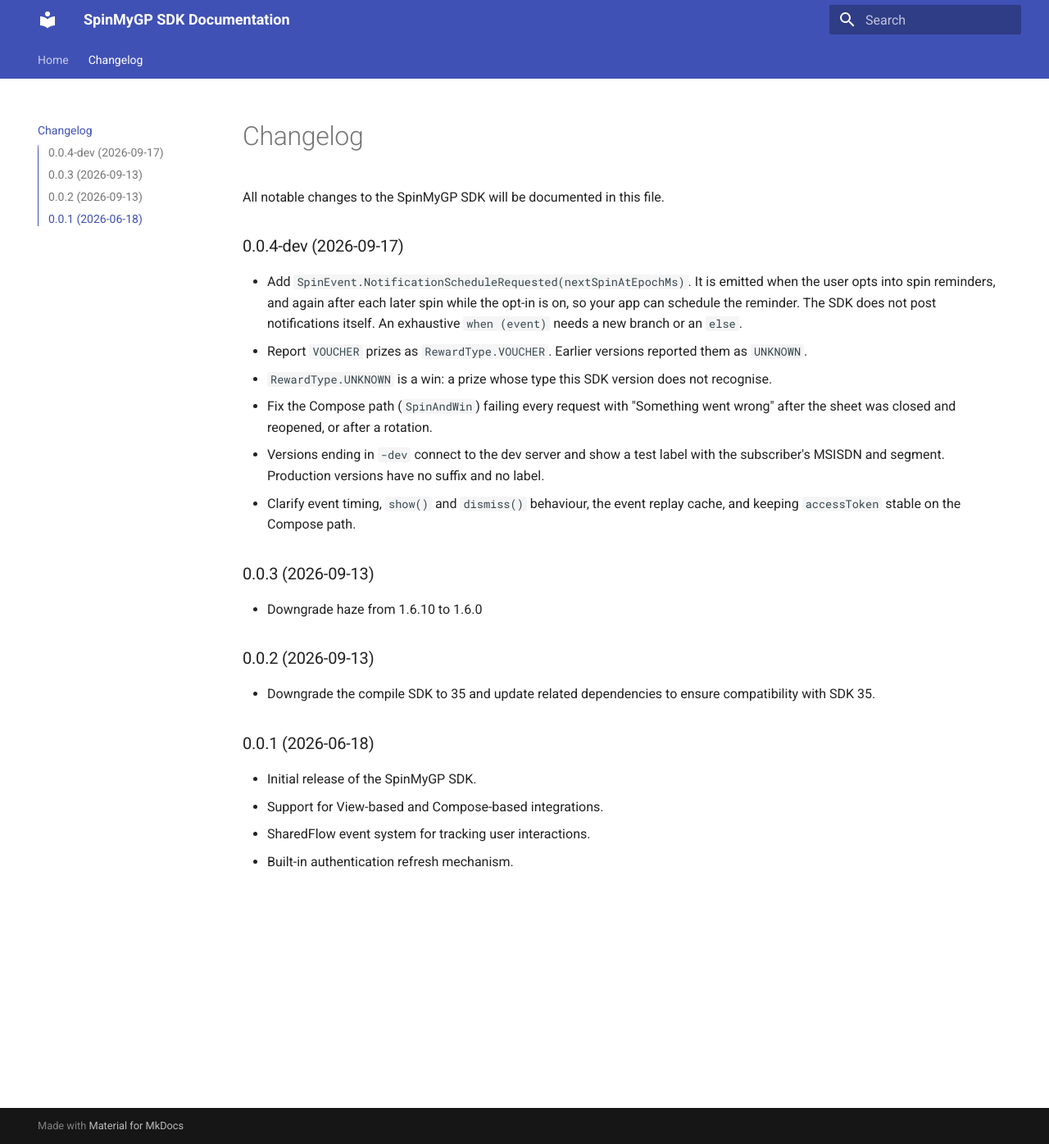
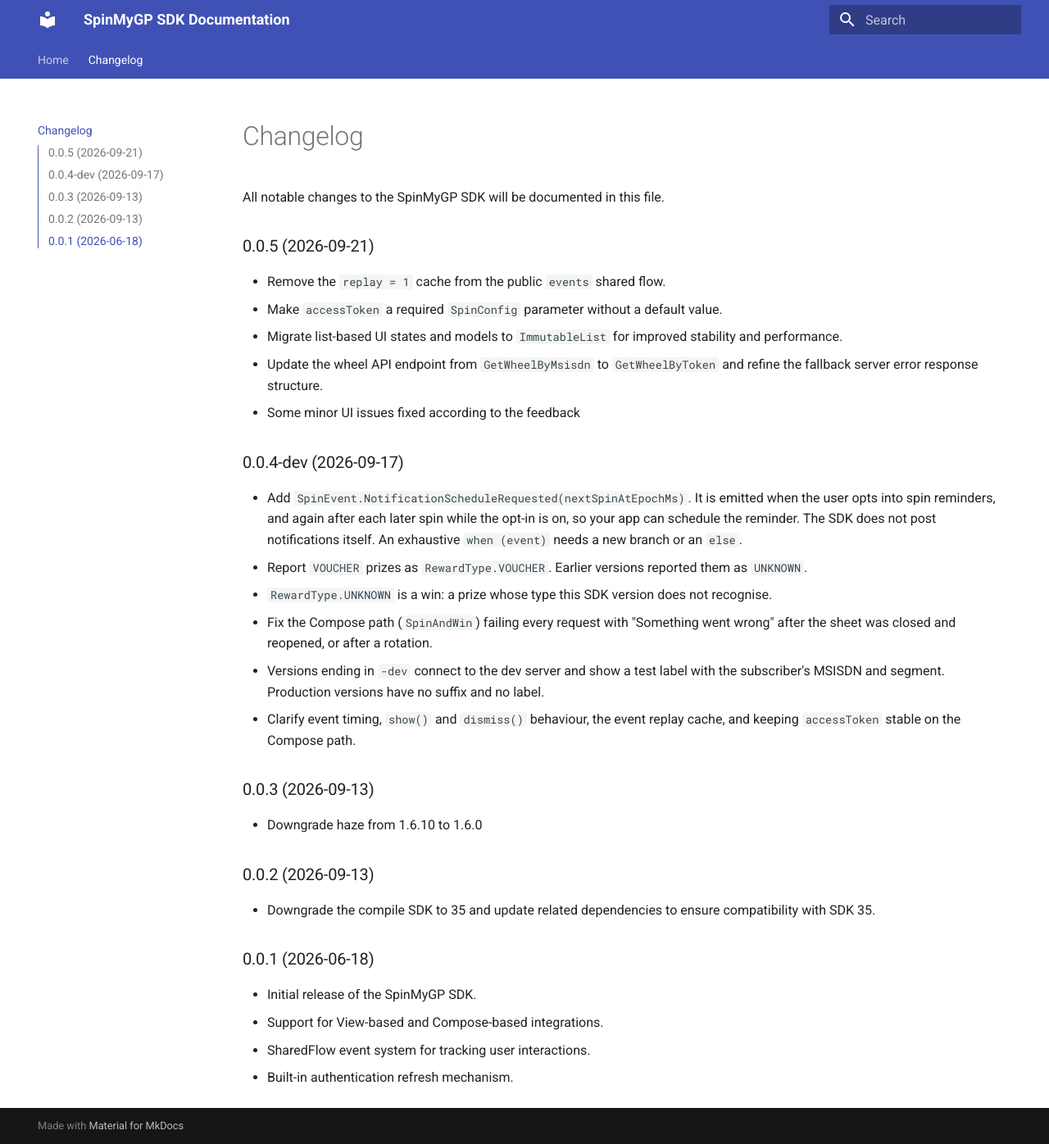
Before and after one commit to Gakk-Win/SpinMyGPDoc, an MkDocs documentation site: the page built from docs/changelog.md, in a window 1280 px wide and 1396 px high. Shown: the whole window at 82% size. Built offline with MkDocs 1.6.1 and Material for MkDocs 9.7.7, drawn with Linux system fonts in a browser that asks for light colours.

Commit message:
Update changelog for v0.0.5 including API changes and UI improvements

```diff
--- a/docs/changelog.md
+++ b/docs/changelog.md
@@ -1,6 +1,13 @@
 # Changelog
 
 All notable changes to the SpinMyGP SDK will be documented in this file.
+
+### 0.0.5 (2026-09-21)
+- Remove the `replay = 1` cache from the public `events` shared flow.
+- Make `accessToken` a required `SpinConfig` parameter without a default value.
+- Migrate list-based UI states and models to `ImmutableList` for improved stability and performance.
+- Update the wheel API endpoint from `GetWheelByMsisdn` to `GetWheelByToken` and refine the fallback server error response structure.
+- Some minor UI issues fixed according to the feedback
 
 ### 0.0.4-dev (2026-09-17)
 - Add `SpinEvent.NotificationScheduleRequested(nextSpinAtEpochMs)`. It is emitted when the user opts into spin reminders, and again after each later spin while the opt-in is on, so your app can schedule the reminder. The SDK does not post notifications itself. An exhaustive `when (event)` needs a new branch or an `else`.
```
